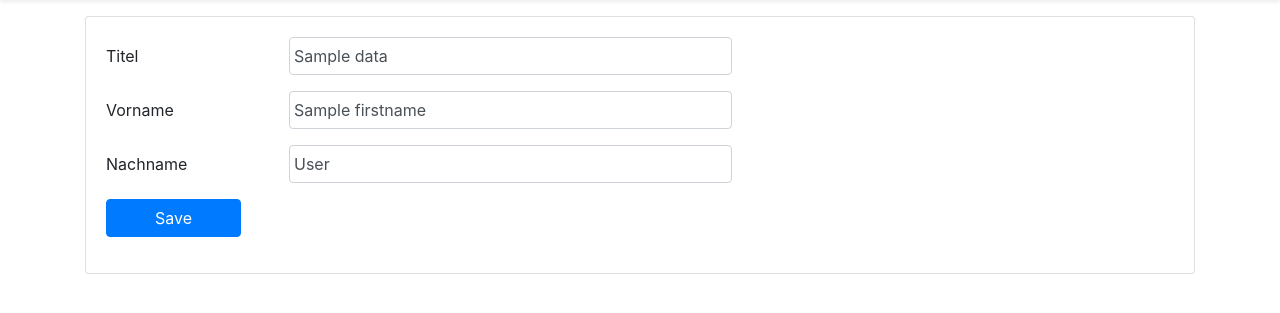
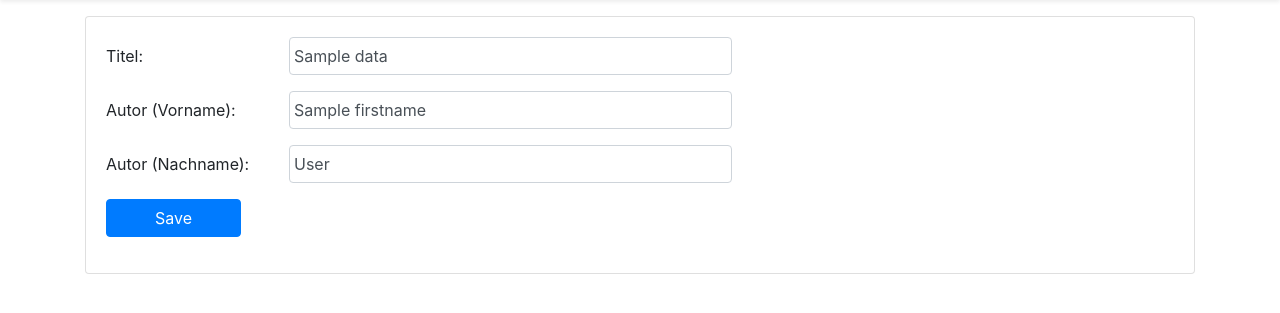
Before and after one commit to codeamazone/bta-movies-start, a PHP site: template Views/Forms/movie.php in a window 1280 px wide. Shown: the part 56-369 px from the top of the page. Run offline with PHP 8.4, Linux system fonts and the light colour scheme; the template is opened without the code that fills it: most values are stand-ins (such as "Sample title", 1, 10 or a date in 2020).

Commit message:
updated getMovie method and movie.php

```diff
--- a/Controller/MovieController.php
+++ b/Controller/MovieController.php
@@ -29,13 +29,12 @@ class MovieController extends Controller
     }
 
     // Display form to edit or create a dataset
-    // needs to be completed/corrected!!!!!
     public function edit($id = null)
     {
         if ($id > 0) {
-            $data = $this->model->find($id);
+            $data = $this->model->getMovie($id);
         } else {
-            $date = null;
+            $data = null;
         }
         require_once 'Views/Forms/movie.php';
     }
--- a/Views/Forms/movie.php
+++ b/Views/Forms/movie.php
@@ -3,21 +3,21 @@
 <form method="post" class="" action="/movies/store<?php if ($id) : echo "/$id";
                                                     endif; ?>">
     <div class="form-group row">
-        <label for="title" class="col-md-2 col-form-label">Titel</label>
+        <label for="title" class="col-md-2 col-form-label">Titel:</label>
         <div class="col-md-10">
             <input type="text" id="title" name="title" class="form-control col-sm-12 col-md-6 px-1" <?php if ($data) : ?> value="<?php echo $data['title'] ?>" <?php endif; ?> required />
         </div>
     </div>
 
     <div class="form-group row">
-        <label for="firstname" class="col-md-2 col-form-label">Vorname</label>
+        <label for="firstname" class="col-md-2 col-form-label">Autor (Vorname):</label>
         <div class="col-md-10">
             <input type="text" id="firstname" name="firstname" class="form-control col-sm-12 col-md-6 px-1" <?php if ($data) : ?> value="<?php echo $data['firstname'] ?>" <?php endif; ?> required />
         </div>
     </div>
 
     <div class="form-group row">
-        <label for="lastname" class="col-md-2 col-form-label">Nachname</label>
+        <label for="lastname" class="col-md-2 col-form-label">Autor (Nachname):</label>
         <div class="col-md-10">
             <input type="text" id="lastname" name="lastname" class="form-control col-sm-12 col-md-6 px-1" <?php if ($data) : ?> value="<?php echo $data['lastname'] ?>" <?php endif; ?> required />
         </div>
```
Also changed, not shown: Models/Movie.php (+7 -6 lines).
